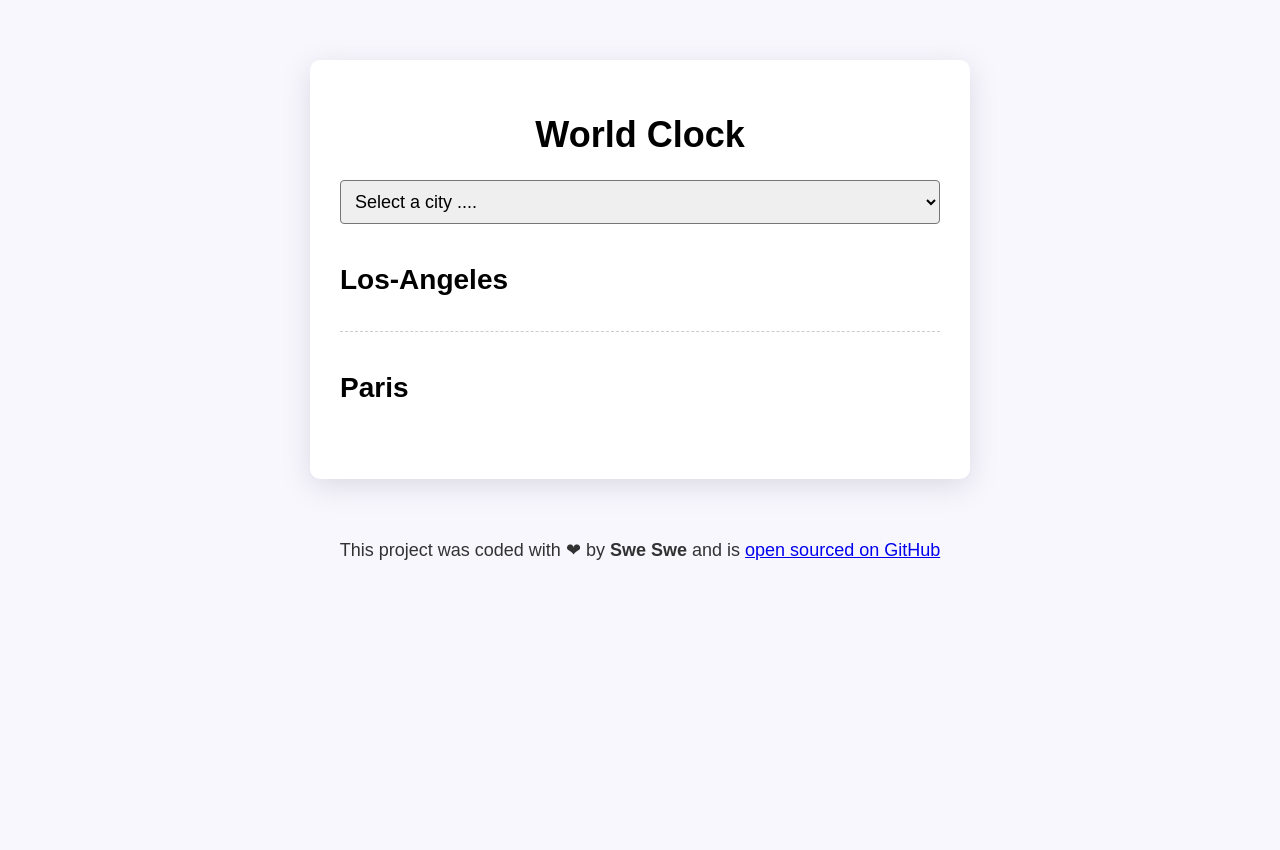
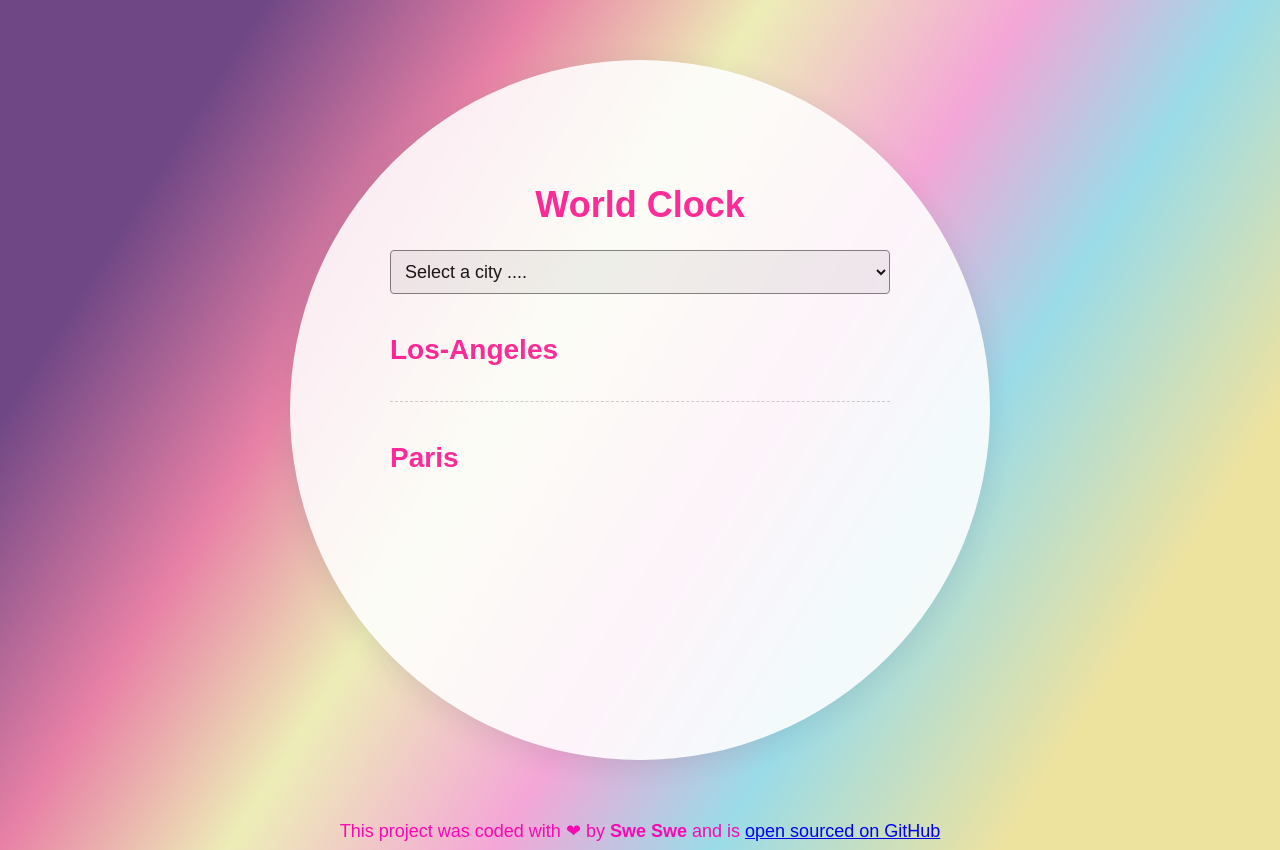
Before and after one commit to swesquare/world-clock, a plain HTML site: page index.html in a window 1280 px wide. Before the commit the page ends 800 px from the top, so only its background shows below. Drawn offline with nearby package versions, Linux system fonts and the light colour scheme; a script that the page names is missing.

Commit message:
Styled the project

```diff
--- a/css/style.css
+++ b/css/style.css
@@ -1,5 +1,13 @@
 body {
-  background-color: #f9f7fe;
+  background: linear-gradient(
+    122.3deg,
+    rgb(111, 71, 133) 14.6%,
+    rgb(232, 129, 166) 29.6%,
+    rgb(237, 237, 183) 42.1%,
+    rgb(244, 166, 215) 56.7%,
+    rgb(154, 219, 232) 68.7%,
+    rgb(238, 226, 159) 84.8%
+  );
   font-family: sans-serif;
 }
 h1 {
@@ -19,12 +27,15 @@ select {
   padding: 10px;
 }
 .container {
-  max-width: 600px;
+  width: 500px;
+  height: 500px;
   margin: 60px auto;
-  padding: 30px;
+  padding: 100px;
   background: white;
+  color: deeppink;
   box-shadow: 0px 7px 29px 0px rgba(100, 100, 111, 0.2);
-  border-radius: 10px;
+  border-radius: 100%;
+  opacity: 88%;
 }
 
 .city {
@@ -54,5 +65,5 @@ select {
 footer {
   text-align: center;
   font-size: 18px;
-  color: rgba(0, 0, 0, 0.8);
+  color: rgba(248, 7, 176, 0.993);
 }
--- a/javascript/index.js
+++ b/javascript/index.js
@@ -43,5 +43,6 @@ function updateCity(event) {
 }
 updateTime();
 setInterval(updateTime, 1000);
+
 let citiesSelectElement = document.querySelector("#city");
 citiesSelectElement.addEventListener("change", updateCity);
```
